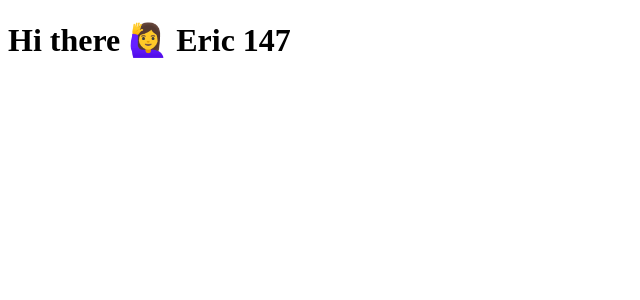
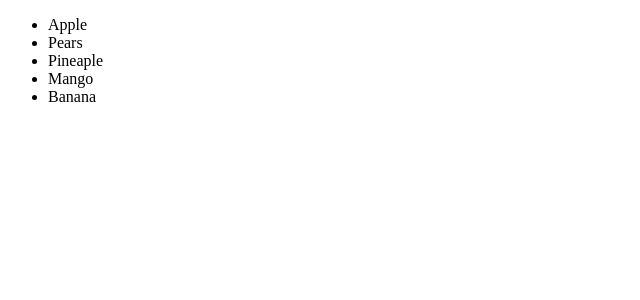
Before and after one commit to Heidi4/react-beginner-coourse, a React (Vite) app: page / in a window 1280 px wide. Shown: the top 300 px of the page, without its empty margins (0-640 px from the left). Built offline with nearby package versions, Linux system fonts and the light colour scheme.

Commit message:
Rendering Array Items

```diff
--- a/src/App.jsx
+++ b/src/App.jsx
@@ -1,18 +1,9 @@
-import Hello from "./components/Hello";
+import Fruits from "./components/Fruits";
+function App() {
 
-function App() {
-  const seatNumbers = [1, 4, 7];
-  const person = {
-    name: "Eric",
-    message: "Hi there",
-    emoji: "🙋‍♀️",
-    seatNumbers: [1, 4, 7],
-  };
   return (
     <div className="App">
-      <Hello
-        person={person}
-      />
+      <Fruits/>
     </div>
   );
 }
--- /dev/null
+++ b/src/components/Fruits.jsx
@@ -0,0 +1,16 @@
+import React from "react";
+
+function Fruits() {
+  const fruits = ["Apple", "Pears", "Pineaple", "Mango", "Banana"];
+  return (
+    <div>
+      <ul>
+        {fruits.map((fruit) => (
+          <li key={fruit}>{fruit}</li>
+        ))}
+      </ul>
+    </div>
+  );
+}
+
+export default Fruits;
--- a/src/components/Hello.jsx
+++ b/src/components/Hello.jsx
@@ -1,4 +1,4 @@
-function Hello({person}) {
+function Hello({ person }) {
   return (
     <div>
       <h1>
```
